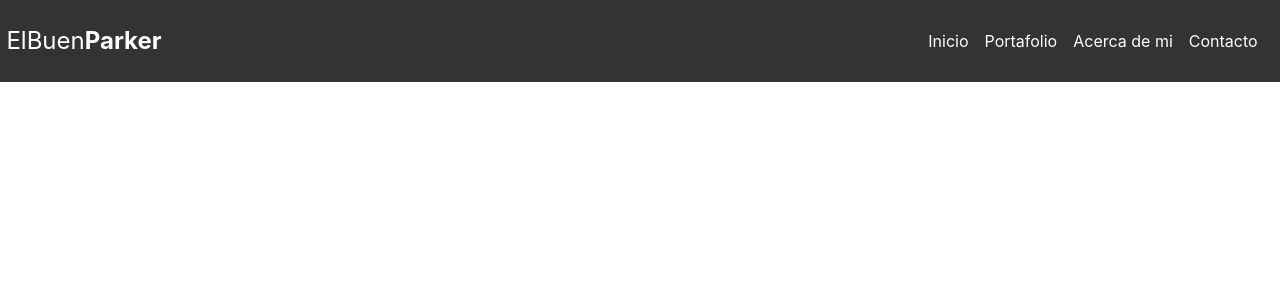
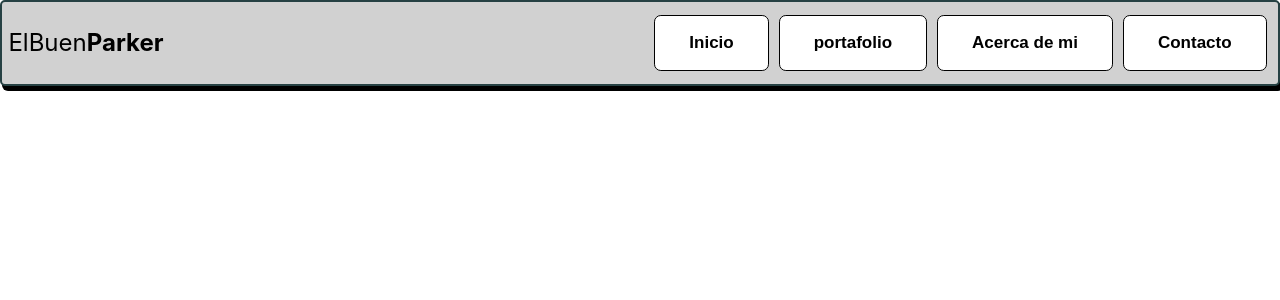
Before and after one commit to ElBuenParker/parkerweb, a React (Create React App) app: page / in a window 1280 px wide. Shown: the top 300 px of the page. Built offline with nearby package versions, Linux system fonts and the light colour scheme.

Commit message:
header added

```diff
--- a/src/components/navbar.jsx
+++ b/src/components/navbar.jsx
@@ -9,15 +9,15 @@ function Navbar() {
     //cuando esta true lo pasa a false y vice versa
     setClicked(!clicked)
   }
-  return (
+    return (
     <>
       <NavContainer>
         <h2>ElBuen<span>Parker</span></h2>
         <div className={`links ${clicked ? 'active' : ''}`}>
-          <a onClick={handleClick} href="#h">Inicio</a>
-          <a onClick={handleClick} href="#h">Portafolio</a>
-          <a onClick={handleClick} href="#h">Acerca de mi</a>
-          <a onClick={handleClick} href="#h">Contacto</a>
+          <button onClick={handleClick} href="#h" className="BntNav">Inicio</button>
+          <button onClick={handleClick} href="#h" className="BntNav">portafolio</button>
+          <button onClick={handleClick} href="#h" className="BntNav">Acerca de mi</button>
+          <button onClick={handleClick} href="#h" className="BntNav">Contacto</button>
         </div>
         <div className='burguer'>
           <BurguerButton clicked={clicked} handleClick={handleClick} />
@@ -32,22 +32,21 @@ export default Navbar
 
 const NavContainer = styled.nav`
   h2{
-    color: white;
+    color: black;
     font-weight: 400;
     span{
       font-weight: bold;
     }
   }
   padding: .4rem;
-  background-color: #333;
+  border: 2px solid #264143;
+  border-radius: 5px;
+  box-shadow: 3px 4px 0px 1px #000000;
+  background-color: #D1D1D1;
   display: flex;
   align-items: center;
   justify-content: space-between;
-  a{
-    color: white;
-    text-decoration: none;
-    margin-right: 1rem;
-  }
+
   .links{
     position: absolute;
     top: -700px;
@@ -57,19 +56,11 @@ const NavContainer = styled.nav`
     margin-right: auto;
     text-align: center;
     transition: all .5s ease;
-    a{
-      color: white;
-      font-size: 2rem;
-      display: block;
-    }
+
     @media(min-width: 768px){
       position: initial;
       margin: 0;
-      a{
-        font-size: 1rem;
-        color: white;
-        display: inline;
-      }
+
       display: block;
     }
   }
@@ -83,21 +74,42 @@ const NavContainer = styled.nav`
     left: 0;
     right: 0;
     text-align: center;
-    a{
-      font-size: 2rem;
-      margin-top: 1rem;
-      color: white;
-    }
+
   }
   .burguer{
     @media(min-width: 768px){
       display: none;
     }
   }
+  .BntNav {
+    background-color: white;
+    color: black;
+    margin: 5px;
+    border-radius: .4em;
+    font-size: 17px;
+    font-weight: 600;
+    padding: 1em 2em;
+    cursor: pointer;
+    transition: all 0.3s ease-in-out;
+    border: 1px solid black;
+    box-shadow: 0 0 0 0 black;
+  }
+
+  .BntNav:hover {
+    transform: translateY(-4px) translateX(-2px);
+    box-shadow: 2px 5px 0 0 black;
+  };
+
+  .BntNav:active {
+    transform: translateY(2px) translateX(1px);
+    box-shadow: 0 0 0 0 black;
+  };
 `
 
 const BgDiv = styled.div`
-  background-color: #222;
+  border: 2px solid #264143;
+  box-shadow: 3px 4px 0px 1px #000000;
+  background-color: #D1D1D1;
   position: absolute;
   top: -1000px;
   left: -1000px;
@@ -113,4 +125,6 @@ const BgDiv = styled.div`
     width: 100%;
     height: 100%;
   }
+
+
 `
```
